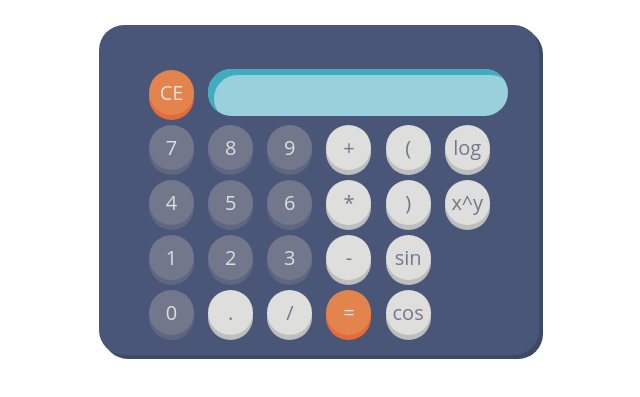
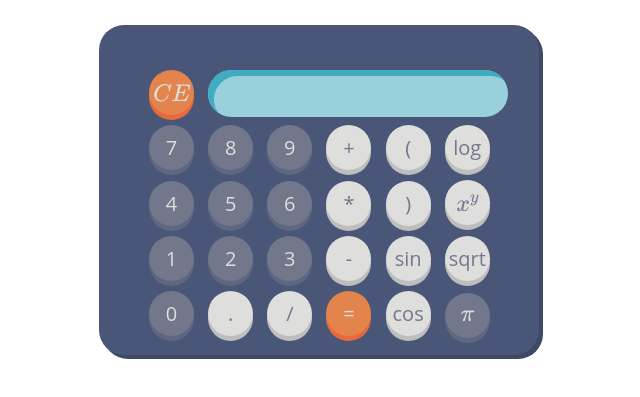
Before and after one commit to Gorsonpy/FZU_Calculator, a plain HTML site: page a.html in a window 1280 px wide. Shown: the part 149-546 px from the top of the page, without its empty margins (321-961 px from the left). Drawn offline with nearby package versions, Linux system fonts and the light colour scheme; some packages are replaced by stand-ins of ours.

Commit message:
增加根号、Π、同时把部分按钮显示替换为latex

```diff
--- a/a.html
+++ b/a.html
@@ -2,7 +2,7 @@
  * @Author: gorsonpy
  * @Date: 2023-09-25 19:59:56
  * @LastEditors: gorsonpy
- * @LastEditTime: 2023-09-26 23:12:41
+ * @LastEditTime: 2023-09-27 10:37:56
  * @FilePath: \FZU_Calculator\a.html
  * @Description:
 -->
@@ -32,7 +32,7 @@
     <h1>$Gorsonpy$ 的 计算器</h1>
     <a href="https://github.com/guuibayer/simple-calculator" target="_blank"><i class="fa fa-github"></i></a>
     <form name="calculator">
-        <input type="button" id="clear" class="btn other" value="CE" onclick="clear();">
+        <button type="button" id="clear" class="btn other" value="CE" onclick="clear();">$CE$</button>
         <input type="text" id="display">
             <br>
         <input type="button" class="btn number" value="7" onclick="get(this.value);">
@@ -47,19 +47,21 @@
         <input type="button" class="btn number" value="6" onclick="get(this.value);">
         <input type="button" class="btn operator" value="*" onclick="get(this.value);">
         <input type="button" class="btn operator" value=")" onclick="get(this.value);">
-        <input type="button" class="btn operator" value="x^y" onclick="get(this.value);">
+        <button type="button" class="btn operator" value="x^y" onclick="pow(this.value);">$x^y$</button>
             <br>
         <input type="button" class="btn number" value="1" onclick="get(this.value);">
         <input type="button" class="btn number" value="2" onclick="get(this.value);">
         <input type="button" class="btn number" value="3" onclick="get(this.value);">
         <input type="button" class="btn operator" value="-" onclick="get(this.value);">
         <input type="button" class="btn operator" value="sin" onclick="get_with_left_bracket(this.value);">
+        <input type="button" class="btn operator" value="sqrt" onclick="get_with_left_bracket(this.value);">
             <br>
         <input type="button" class="btn number" value="0" onclick="get(this.value);">
         <input type="button" class="btn operator" value="." onclick="get(this.value);">
         <input type="button" class="btn operator" value="/" onclick="get(this.value);">
         <input type="button" class="btn other" value="=" onclick="calculates();">
         <input type="button" class="btn operator" value="cos" onclick="get_with_left_bracket(this.value);">
+        <button type="button" class="btn number" value="3.1415926" onclick="get(this.value);">$\pi$</button>
     </form>
 </div>
 
@@ -95,6 +97,9 @@ function clear(value){
 function get(value) {
 	document.getElementById("display").value += value;
 }
+function pow(value){
+    document.getElementById("display").value += "^";
+}
 function get_with_left_bracket(value){
     document.getElementById("display").value += value;
     document.getElementById("display").value += "(";
```
